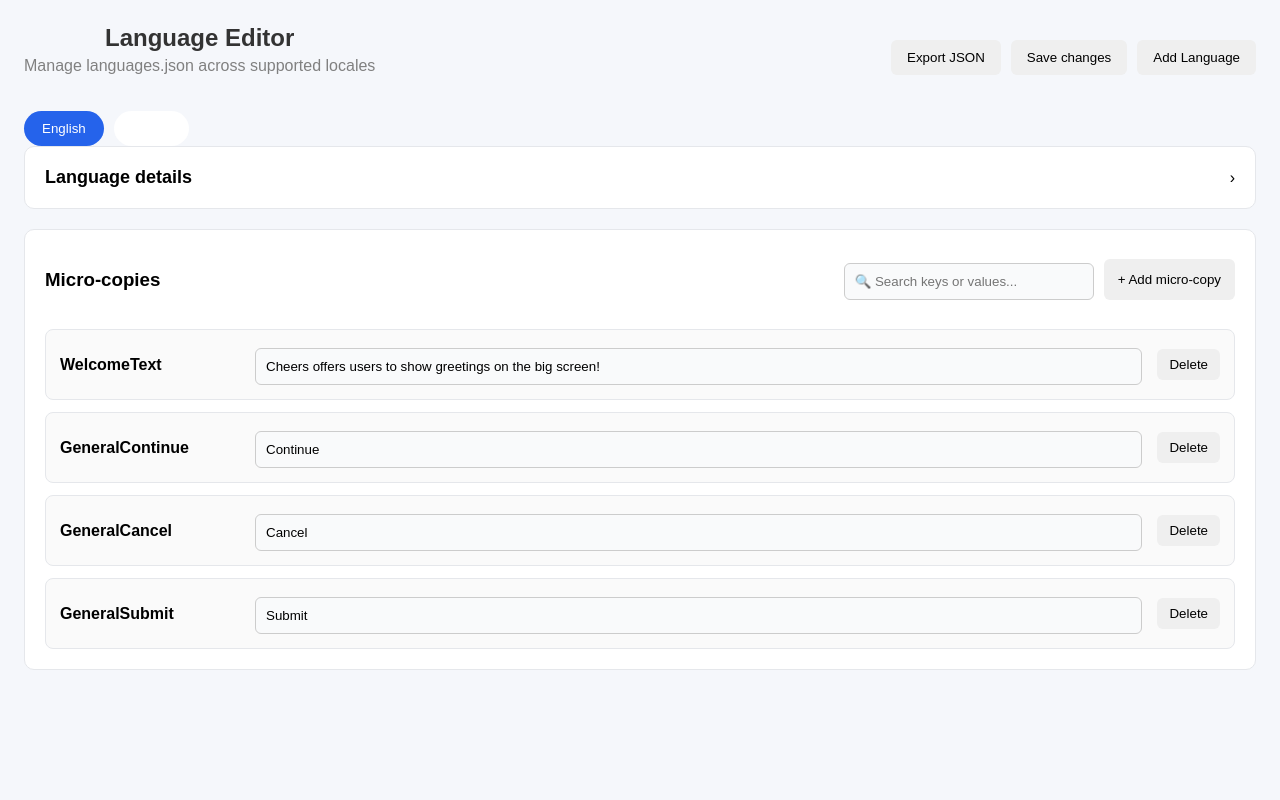
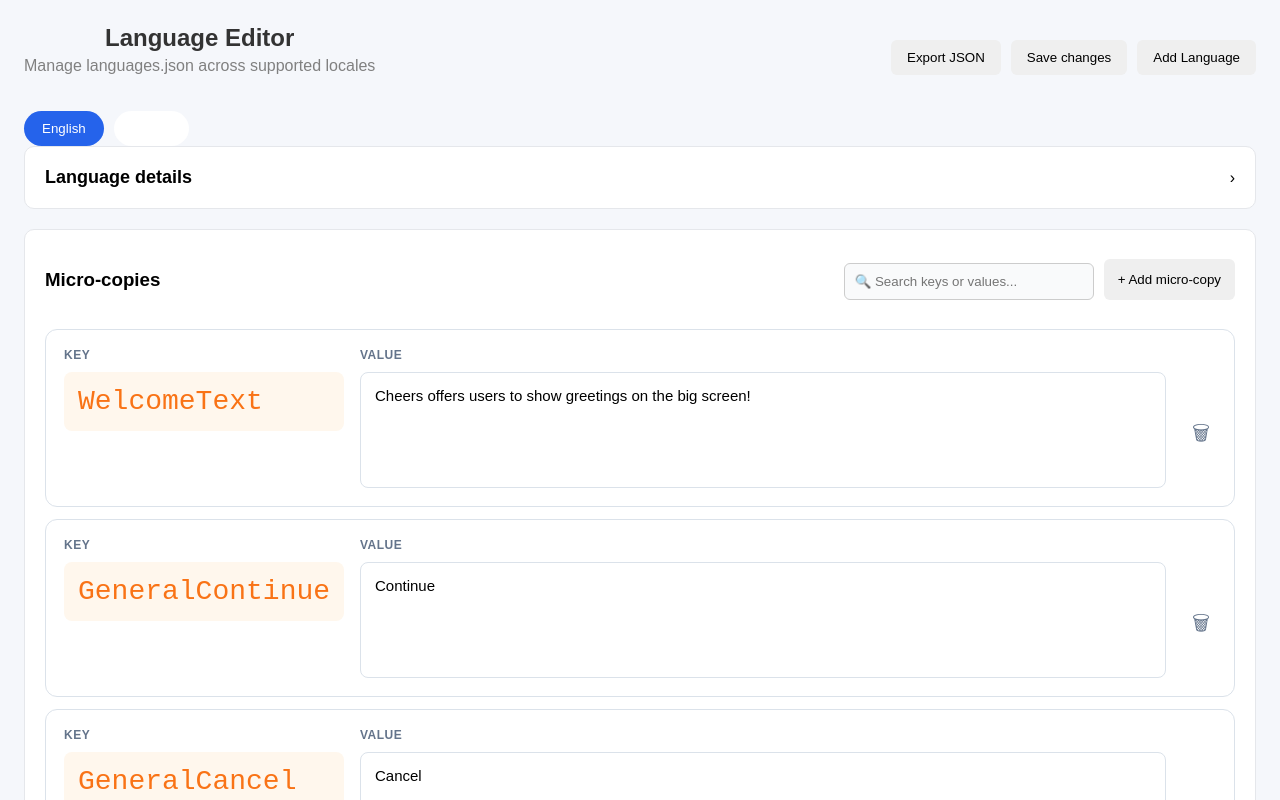
Before and after one commit to Karthiksherlock/sample_react1, a React (Vite) app: page /language in a window 1280 px wide. Shown: the top 800 px of the page. Built offline with nearby package versions, Linux system fonts and the light colour scheme.

Commit message:
Used async await and try catch And also done styling for the microcopy items section

```diff
--- a/src/LanguagePage.css
+++ b/src/LanguagePage.css
@@ -97,33 +97,76 @@ body {
 .tab {
   background-color: white;
 }
-.micro-item {
+.microCopyCard {
   display: flex;
-  align-items: center;
-  gap: 15px;
-  border: 1px solid #e5e7eb;
-  padding: 14px;
-  border-radius: 8px;
-  background: #fafafa;
+  justify-content: space-between;
+  gap: 20px;
+  padding: 18px;
+  border: 1px solid #dbe2ea;
+  border-radius: 12px;
+  background: white;
 }
 
-.micro-key {
-  width: 180px;
-  font-weight: 600;
+.microCopyContent {
+  display: flex;
+  gap: 16px;
+  flex: 1;
 }
 
-.micro-input {
-  flex: 1;
-  padding: 10px;
-  border-radius: 6px;
-  border: 1px solid #ccc;
+.microCopyKeySection,
+.microCopyValueSection {
+  display: flex;
+  flex-direction: column;
 }
 
-.deletebtn {
-  padding: 8px 12px;
+.microCopyKeySection {
+  width: 280px;
+}
+
+.microCopyValueSection {
+  flex: 1;
+}
+
+.microCopyKeySection label,
+.microCopyValueSection label {
+  font-size: 12px;
+  font-weight: 700;
+  color: #64748b;
+  margin-bottom: 10px;
+  letter-spacing: 0.5px;
+}
+
+.microCopyKeyBox {
+  background: #fff7ed;
+  border-radius: 8px;
+  padding: 14px;
+  color: #f97316;
+  font-size: 28px;
+  font-family: monospace;
+}
+
+.microCopyTextarea {
+  min-height: 86px;
+  border: 1px solid #dbe2ea;
+  border-radius: 8px;
+  padding: 14px;
+  resize: none;
+  font-size: 15px;
+  font-family: inherit;
+}
+
+.microCopyTextarea:focus {
+  outline: none;
+  border-color: #f97316;
+}
+
+.deleteButton {
   border: none;
-  border-radius: 6px;
+  background: transparent;
   cursor: pointer;
+  font-size: 20px;
+  color: #64748b;
+  padding-top: 36px;
 }
 .languageheader {
   display: flex;
--- a/src/components/language/MicroCopyItem.tsx
+++ b/src/components/language/MicroCopyItem.tsx
@@ -17,13 +17,21 @@ function MicroCopyItem({
   onDelete,
 }: Props) {
   return (
-    <div className="micro-item">
-      <div className="micro-key">
+    <div className="microCopyCard">
+      <div className="microCopyContent">
+        <div className="microCopyKeySection">
+          <label>KEY</label>
+
+          <div className="microCopyKeyBox">
             {microCopyKey}
           </div>
+        </div>
 
-      <input
-        className="micro-input"
+        <div className="microCopyValueSection">
+          <label>VALUE</label>
+
+          <textarea
+            className="microCopyTextarea"
             value={value}
             onChange={(e) =>
               onChange(
@@ -32,14 +40,16 @@ function MicroCopyItem({
               )
             }
           />
+        </div>
+      </div>
 
       <button
-        className="deletebtn"
+        className="deleteButton"
         onClick={() =>
           onDelete(microCopyKey)
         }
       >
-        Delete
+        🗑
       </button>
     </div>
   );
--- a/src/pages/LanguagePage.tsx
+++ b/src/pages/LanguagePage.tsx
@@ -36,20 +36,20 @@ function LanguagePage() {
   const [showLanguageDetails, setShowLanguageDetails] = useState(false);
 
   useEffect(() => {
-    axios
-      .get<LanguagesData>("/languages.json")
-      .then((response) => {
+    const fetchLanguages = async () => {
+      try {
+        const response = await axios.get<LanguagesData>("/languages.json");
         const data = response.data;
         setLanguagesData(data);
-
         const langs = Object.keys(data);
         if (langs.length > 0) {
           setSelectedLanguage(langs[0]);
         }
-      })
-      .catch((error) => {
+      } catch (error) {
         console.log("Error fetching languages:", error);
-      });
+      }
+    };
+    fetchLanguages();
   }, []);
   useEffect(() => {
     const timer = setTimeout(() => {
```
Lines whose indentation alone changed are shown as unchanged.
